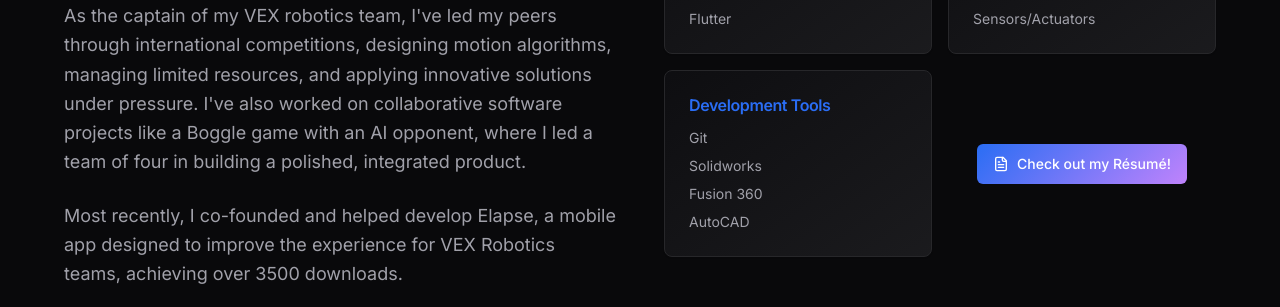
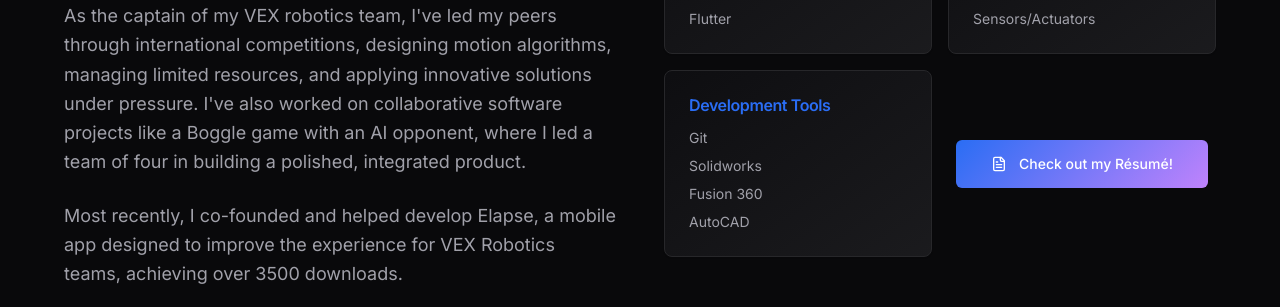
Before and after one commit to LegendaryArk/LegendaryArk.github.io, a React (Vite) app: page / in a window 1280 px wide. Shown: the part 1148-1455 px from the top of the page. Built offline with nearby package versions, Linux system fonts and the light colour scheme.

Commit message:
Fixed a few more mobile issues

```diff
--- a/src/components/About.tsx
+++ b/src/components/About.tsx
@@ -75,10 +75,11 @@ const About = () => {
                 </ul>
               </Card>
             ))}
-            <div className="flex flex-wrap justify-center items-center">
+            <div className="flex flex-wrap justify-center items-center p-2">
               <Button
                 variant="hero"
-                size="default"
+                size="sm"
+                className="text-xs sm:text-sm w-full whitespace-normal leading-tight py-4 sm:py-6 px-4 min-h-[3.5rem] sm:min-h-[2.5rem]"
                 onClick={() =>
                   window.open(
                     "/Noah_Sun_Resume.pdf",
@@ -87,8 +88,8 @@ const About = () => {
                   )
                 }
               >
-                <FileText className="h-5 w-5" />
-                Check out my Résumé!
+                <FileText className="h-4 w-4 flex-shrink-0" />
+                <span className="ml-1">Check out my Résumé!</span>
               </Button>
             </div>
           </div>
--- a/src/components/Navigation.tsx
+++ b/src/components/Navigation.tsx
@@ -63,7 +63,8 @@ const Navigation = () => {
               window.scrollTo({ top: 0, behavior: "smooth" });
             }}
           >
-            Noah Sun
+            <span className="sm:hidden">Noah</span>
+            <span className="hidden sm:inline">Noah Sun</span>
           </a>
         </div>
 
```
